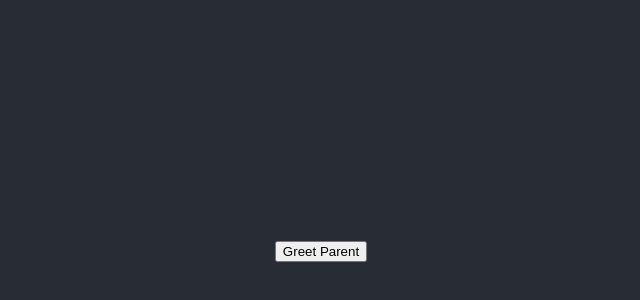
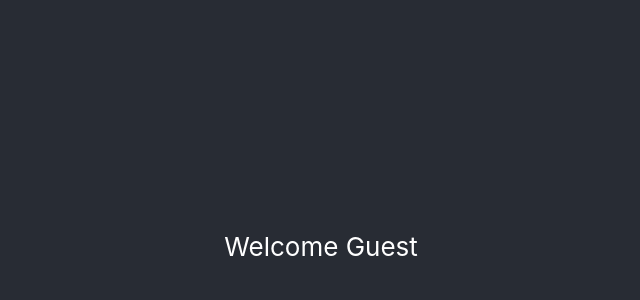
Before and after one commit to hjgarcia1/React-Testing, a React (Create React App) app: page / in a window 1280 px wide. Shown: the part 154-454 px from the top of the page, without its empty margins (319-959 px from the left). Built offline with nearby package versions, Linux system fonts and the light colour scheme.

Commit message:
conditional rendering

```diff
--- a/src/App.js
+++ b/src/App.js
@@ -7,6 +7,7 @@
 import ClassClick from './components/ClassClick';
 import EventBind from './components/EventBind';
 import ParentComponent from './components/ParentComponent';
+import UserGreeting from './components/UserGreeting';
 
 function App() {
   return (
@@ -18,7 +19,8 @@
         {/* <ClassClick></ClassClick> */}
 
         {/* <EventBind></EventBind> */}
-        <ParentComponent></ParentComponent>
+        {/* <ParentComponent></ParentComponent> */}
+        <UserGreeting></UserGreeting>
       </header>
     </div>
   );
--- /dev/null
+++ b/src/components/UserGreeting.js
@@ -0,0 +1,39 @@
+import React, { Component } from 'react'
+
+class UserGreeting extends Component {
+
+    constructor(props) {
+        super(props)
+
+        this.state = {
+            isLoggedIn: false,
+        }
+    }
+
+    render() {
+        // if (this.state.isLoggedIn)
+        //     return (
+        //         <div>welcome John Doe</div>
+        //     )
+        // else {
+        //     return (
+        //         <div>welcome Guest</div>
+        //     )
+        // }
+
+        // let message
+        // if (this.state.isLoggedIn) {
+        //     message = <div>Welcome John Doe</div>
+        // } else {
+        //     message = <div>Welcome Guest</div>
+        // }
+        // return (
+        //     <div>{message}</div>
+        // )
+
+        return this.state.isLoggedIn ? (<div>Welcome John Doe</div>) : (<div>Welcome Guest</div>
+)
+    }
+}
+
+export default UserGreeting
```
